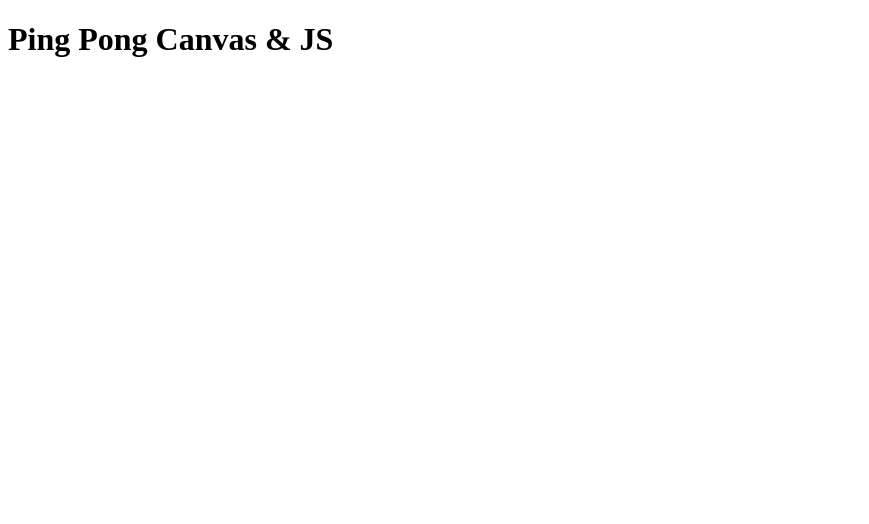
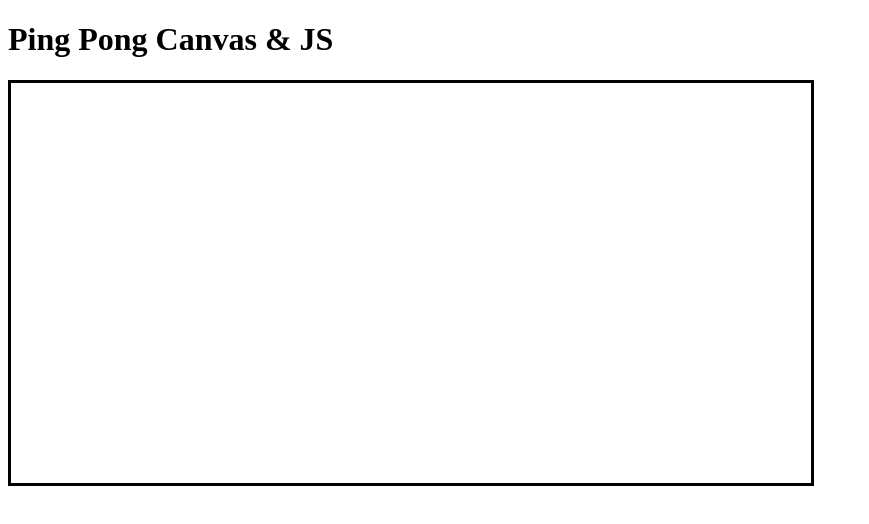
Before and after one commit to jeyson-pereira/tallerJavaScript, a plain HTML site: page index.html in a window 1280 px wide. Shown: the whole page, without its empty margins (0-869 px from the left). Drawn offline with Linux system fonts and the light colour scheme.

Commit message:
practica mvc pt1
se creó el Board, inicializó en funcion main para dibujar el canvas con su tamaño

```diff
--- a/index.html
+++ b/index.html
@@ -5,7 +5,7 @@
   </head>
   <body>
     <h1>Ping Pong Canvas & JS</h1>
-    <canvas id="canvas"></canvas>
+    <canvas id="canvas" style="border: solid;"></canvas>
     <script src="main.js"></script>
   </body>
 </html>
--- a/main.js
+++ b/main.js
@@ -0,0 +1,37 @@
+(function () {
+  self.Board = function (width, height) {
+    this.width = width;
+    this.height = height;
+    this.playing = false;
+    this.game_over = false;
+    this.bars = [];
+    this.ball = null;
+  };
+
+  self.Board.prototype = {
+    get elements() {
+      let elements = this.bars;
+      elements.push(ball);
+      return elements;
+    },
+  };
+})();
+
+(function () {
+  self.BoardView = function (canvas, board) {
+    this.canvas = canvas;
+    this.canvas.width = board.width;
+    this.canvas.height = board.height;
+    this.board = board;
+    this.ctx = canvas.getContext("2d");
+  };
+})();
+
+window.addEventListener("load", main);
+
+function main() {
+  let board = new Board(800, 400);
+  console.log(board);
+  let canvas = document.getElementById("canvas");
+  let board_view = new BoardView(canvas, board);
+}
```
